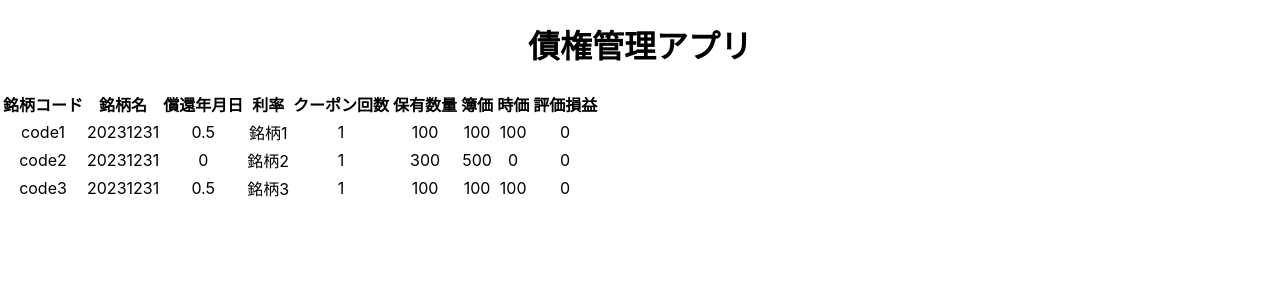
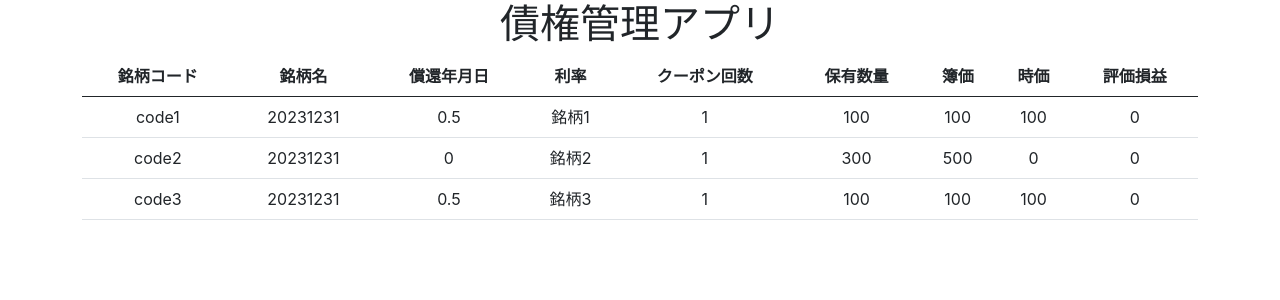
Before and after one commit to yuya296/jissen-gui, a React (Create React App) app: page / in a window 1280 px wide. Shown: the top 300 px of the page. Built offline with nearby package versions, Linux system fonts and the light colour scheme.

Commit message:
Bootstrapを適用

```diff
--- a/public/index.html
+++ b/public/index.html
@@ -3,6 +3,7 @@
   <head>
     <meta charset="utf-8" />
     <link rel="icon" href="%PUBLIC_URL%/favicon.ico" />
+    <link href="https://cdn.jsdelivr.net/npm/bootstrap@5.0.2/dist/css/bootstrap.min.css" rel="stylesheet" integrity="sha384-EVSTQN3/azprG1Anm3QDgpJLIm9Nao0Yz1ztcQTwFspd3yD65VohhpuuCOmLASjC" crossorigin="anonymous">
     <meta name="viewport" content="width=device-width, initial-scale=1" />
     <meta name="theme-color" content="#000000" />
     <meta
--- a/src/App.tsx
+++ b/src/App.tsx
@@ -1,14 +1,16 @@
 import React from 'react';
 import logo from './logo.svg';
 import './App.css';
-import {initialdata, codes} from './components/Data';
+import { initialdata, codes } from './components/Data';
 import Table from './components/Table';
 
 function App() {
   return (
     <div className="App">
-      <h1>債権管理アプリ</h1>
-      <Table positions={initialdata} />
+      <div className='container-lg'>
+        <h1>債権管理アプリ</h1>
+        <Table positions={initialdata} />
+      </div>
     </div>
   );
 }
--- a/src/components/Table.tsx
+++ b/src/components/Table.tsx
@@ -32,7 +32,7 @@
     const printList = data.map(d => <Column data={d} />)
 
     return (
-        <table>
+        <table className='table table-hover'>
             <thead>
                 <tr>
                     <th>銘柄コード</th>
```
